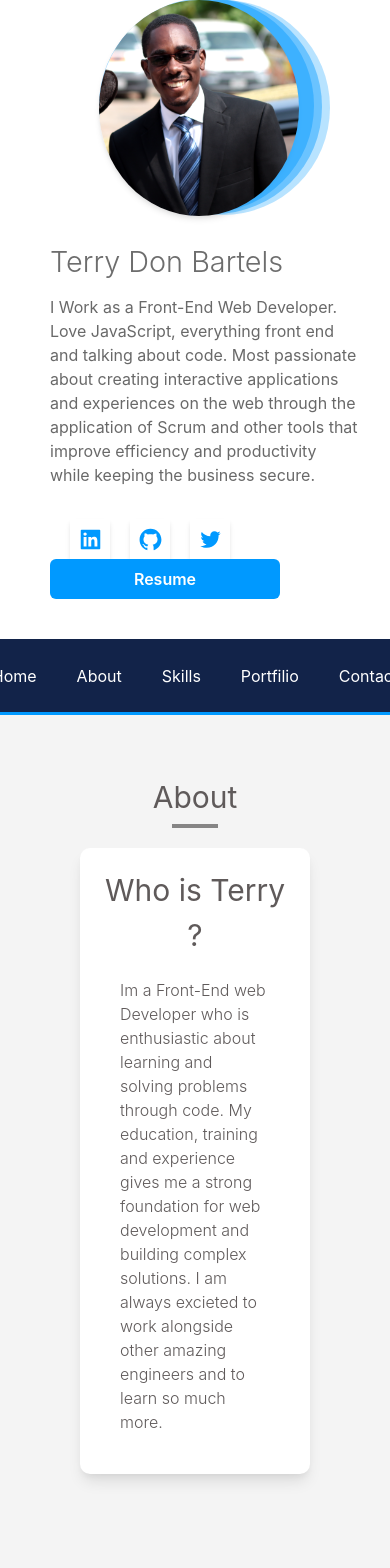
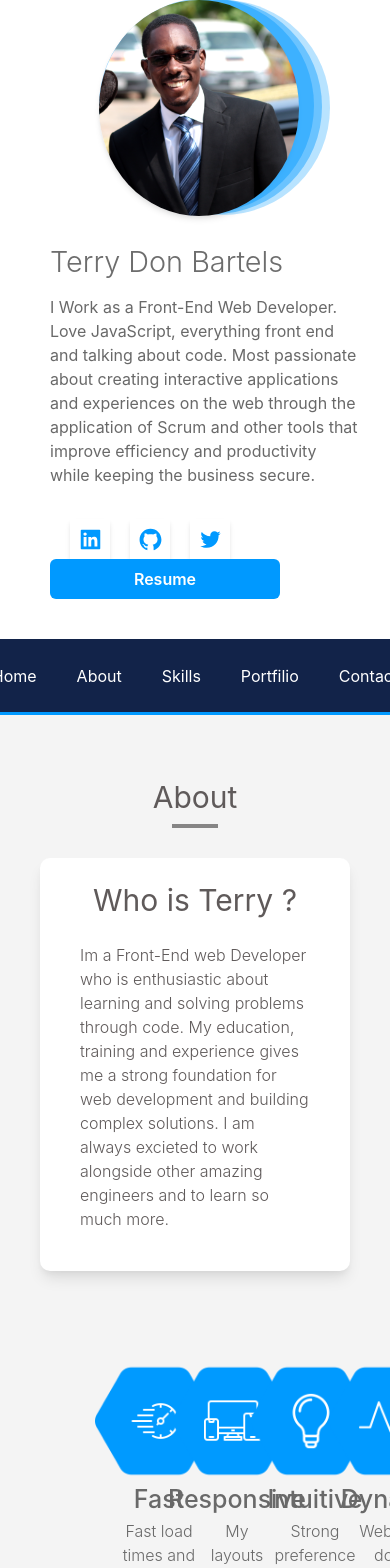
Before and after one commit to Rynkobes/portfolio, a React (Create React App) app: page / in a window 390 px wide. Shown: the top 1568 px of the page. Built offline with nearby package versions, Linux system fonts and the light colour scheme.

Commit message:
responsive width

```diff
--- a/src/components/BioCard.tsx
+++ b/src/components/BioCard.tsx
@@ -10,12 +10,11 @@ const BioCard: React.FC<BioCardProps> = ({content}) => {
     <Flex
       flexDir='column'
       boxShadow='lg'
-      mb={10}
-      ml={10}
-      mr={10}
+      m='10px auto'
       p={5}
       bgColor='#fff'
       borderRadius='10px'
+      maxW='1080px'
     >
       <Text align='center' fontSize='30px' color='#5f5a5a'>Who is Terry ?</Text>
       <Text fontSize='16px' fontWeight='300' color='#5f5a5a' p={5}>{content}</Text>
--- a/src/components/Skill.tsx
+++ b/src/components/Skill.tsx
@@ -12,6 +12,7 @@ const Skill: React.FC<SkillProps> = ({children, text}) => {
       flexDir='column'
       boxSize='90px'
       w='90px'
+      m='0 auto'
       borderRadius={8}
       align='center'
       justifyContent='center'
```
